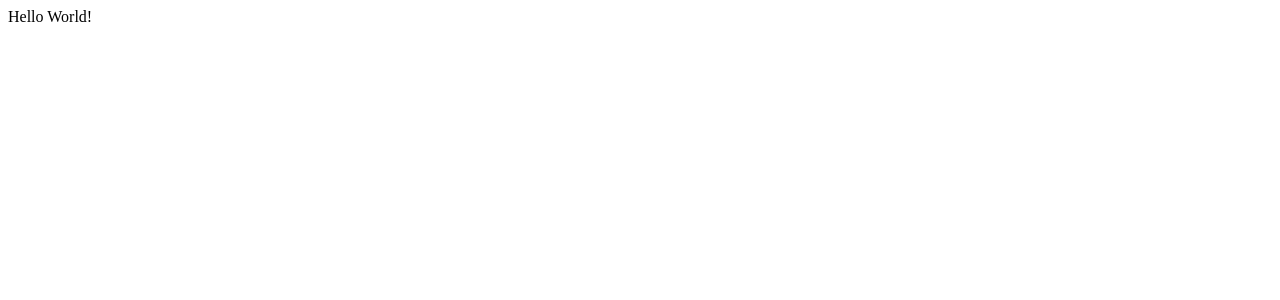
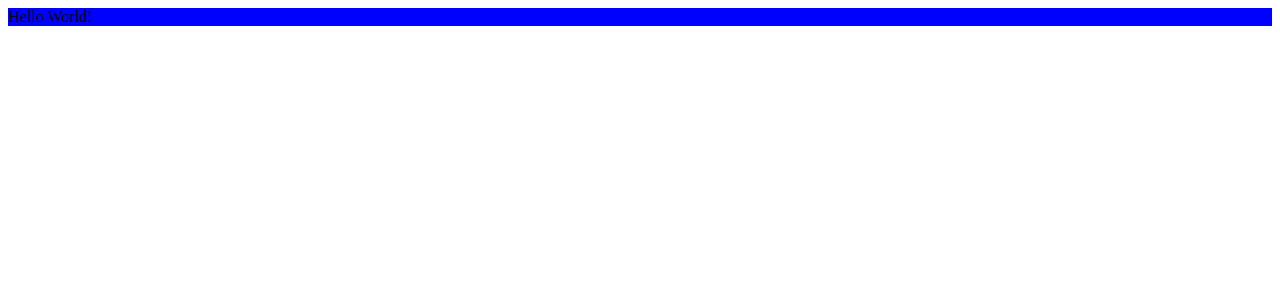
Before and after one commit to cchrispy/reduxBoilerplate, a React app: page / in a window 1280 px wide. Shown: the top 300 px of the page. Built offline with nearby package versions, Linux system fonts and the light colour scheme.

Commit message:
Incorporate sass with app

```diff
--- a/src/components/App.jsx
+++ b/src/components/App.jsx
@@ -1,4 +1,6 @@
 import React, { Component } from 'react';
+
+import '../styles/main.scss';
 
 class App extends Component {
   constructor(props) {
--- /dev/null
+++ b/src/styles/main.scss
@@ -0,0 +1,3 @@
+#app {
+  background-color: blue;
+}
--- a/webpack.config.js
+++ b/webpack.config.js
@@ -20,6 +20,12 @@ module.exports = {
         use: 'babel-loader',
         include: __dirname + '/src',
         exclude: __dirname + '/node_modules'
+      },
+      {
+        test: /\.s?css$/,
+        use: ['style-loader', 'css-loader', 'sass-loader'],
+        include: __dirname + '/src/styles',
+        exclude: __dirname + '/node_modules'
       }
     ]
   },
```
